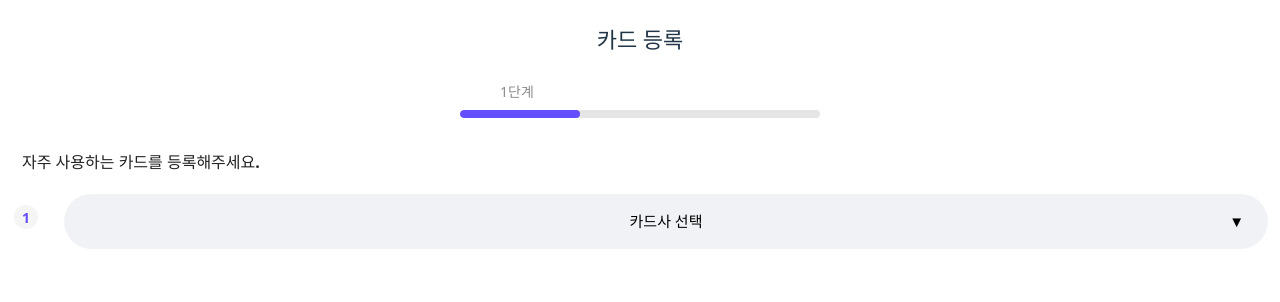
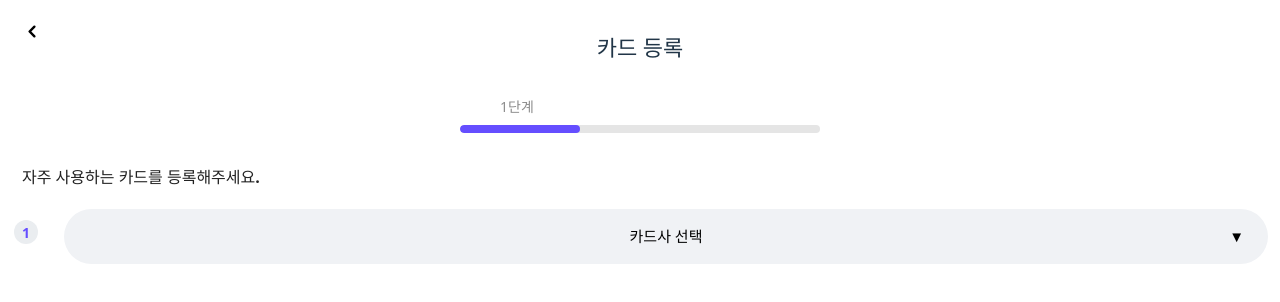
Before and after one commit to NEXUS-SAVEPAY/Frontend, a React (Vite) app: page /card-register in a window 1280 px wide. Shown: the top 302 px of the page. Built offline with nearby package versions, Linux system fonts and the light colour scheme.

Commit message:
feat:세로선, 뒤로가기 기능 추가

```diff
--- a/src/components/Common/StepCircle.jsx
+++ b/src/components/Common/StepCircle.jsx
@@ -1,14 +1,19 @@
-// components/Common/StepCircle.jsx
-
 import React from 'react';
 import styles from './StepCircle.module.css';
 
-function StepCircle({ number }) {
+function StepCircle({ number, hasLineBelow, lineHeight }) {
     return (
-        <div className={styles.circle}>
-            <span className={styles.number}>{number}</span>
+        <div className={styles.wrapper}>
+            <div className={styles.circle}>
+                <span className={styles.number}>{number}</span>
+            </div>
+            {hasLineBelow && (
+                <div
+                    className={styles.verticalLine}
+                    style={{ height: lineHeight || '100%' }}
+                />
+            )}
         </div>
     );
 }
-
 export default StepCircle;
--- a/src/components/Common/StepCircle.module.css
+++ b/src/components/Common/StepCircle.module.css
@@ -1,11 +1,14 @@
-/* components/Common/StepCircle.module.css */
+.wrapper {
+    display: flex;
+    flex-direction: column;
+    align-items: center;
+    position: relative;
+}
 
 .circle {
-    position: static;  /* 또는 fixed도 가능 */
-    top: 140px; /* 카드 등록 문구 기준 위치로 조절 */
     width: 24px;
     height: 24px;
-    background-color: #f5f5f5;
+    background-color: #EAEDF0;
     border-radius: 50%;
     display: flex;
     align-items: center;
@@ -13,12 +16,14 @@
     font-size: 14px;
     font-weight: bold;
     color: #654eff;
-    flex-shrink: 0;
+    z-index: 1;
 }
 
-
-.number {
-    font-size: 14px;
-    font-weight: bold;
-    color: #654eff; /* 보라색 */
+/* 🔽 줄을 absolute로 위치시킴 */
+.verticalLine {
+    position: absolute;
+    top: 100%;
+    width: 2px;
+    background-color:#EAEDF0;
+    margin-top: 4px;
 }
--- a/src/pages/CardRegister/CardRegisterPage.jsx
+++ b/src/pages/CardRegister/CardRegisterPage.jsx
@@ -1,5 +1,7 @@
-import React from 'react';
+import React, { useState } from 'react';
 import { useRecoilState } from 'recoil';
+import { useNavigate } from 'react-router-dom';
+import { HiChevronLeft } from 'react-icons/hi';
 
 import {
     cardCompanyAtom,
@@ -28,17 +30,22 @@ function CardRegisterPage() {
     const [registeredCards, setRegisteredCards] = useRecoilState(registeredCardsAtom);
     const [showDeleteModal, setShowDeleteModal] = useRecoilState(showDeleteModalAtom);
     const [pendingDeleteCard, setPendingDeleteCard] = useRecoilState(pendingDeleteCardAtom);
+    const [isDropdownOpen, setIsDropdownOpen] = useState(false);
 
-    const currentStep = !cardCompany ? 1 : cardCompany && registeredCards.length === 0 ? 2 : 3;
+    const navigate = useNavigate();
+    const handleBack = () => navigate(-1);
+
+    const currentStep = !cardCompany
+        ? 1
+        : cardCompany && registeredCards.length === 0
+        ? 2
+        : 3;
 
     const handleSearch = () => {
         if (cardCompany && cardName) {
             const foundCard = mockCardData.find(
-                (card) =>
-                    card.company === cardCompany &&
-                    card.name.includes(cardName)
+                (card) => card.company === cardCompany && card.name.includes(cardName)
             );
-
             if (foundCard) {
                 setSearchResult(foundCard);
             } else {
@@ -71,60 +78,59 @@ function CardRegisterPage() {
         setPendingDeleteCard(null);
     };
 
+    const handleCompanySelect = (company) => {
+        // 카드사를 새로 선택하면 상태 초기화
+        setCardCompany(company);
+        setCardName('');
+        setSearchResult(null);
+        setRegisteredCards([]);
+    };
+
     return (
         <div className={styles.pageWrapper}>
             <div className={styles.contentWrapper}>
-                <h1 className={styles.title}>카드 등록</h1>
+                <div className={styles.header}>
+                    <button className={styles.backButton} onClick={handleBack}>
+                        <HiChevronLeft size={24} />
+                    </button>
+                    <h1 className={styles.title}>카드 등록</h1>
+                </div>
+
                 <ProgressStepIndicator currentStep={1} totalSteps={3} />
                 <p className={styles.description}>자주 사용하는 카드를 등록해주세요.</p>
 
+                {/* Step 1 */}
                 <div className={`${styles.inputGroupWithStep} ${styles.alignTop}`}>
                     <div className={styles.stepWrapper}>
-                        <StepCircle number={1} />
+                        <div className={styles.circleAndLine}>
+                            <StepCircle
+                                number={1}
+                                hasLineBelow={currentStep >= 2}
+                                lineHeight={isDropdownOpen ? '370px' : '50px'}
+                            />
+                        </div>
                     </div>
                     <div className={styles.inputWithButtonWrapper}>
-                    <CardCompanyDropdown onSelect={setCardCompany} />
+                        <CardCompanyDropdown
+                        selected={cardCompany}
+                        onSelect={handleCompanySelect}
+                        onToggleOpen={(isOpen) => setIsDropdownOpen(isOpen)}
+                        />
                     </div>
                 </div>
 
+                {/* Step 2 */}
                 {currentStep >= 2 && (
                     <>
-                    {/*
-                        <div className={`${styles.inputGroupWithStep} ${styles.alignCenter}`}>
-                            <StepCircle number={2} />
-                            <CardNameInput
-                                value={cardName}
-                                onChange={setCardName}
-                                onSearch={handleSearch}
-                            />
-                        </div>
-
-                        <div className={styles.inputGroup}>
-                            <button
-                                className={styles.searchButton}
-                                onClick={handleSearch}
-                            >
-                                카드 검색 하기
-                            </button>
-                        </div>
-
-                        {searchResult && (
-                            <div className={styles.previewWrapper}>
-                                <CardPreviewBox card={searchResult} />
-                                <button
-                                    className={styles.registerButton}
-                                    onClick={handleRegister}
-                                >
-                                    카드 등록 하기
-                                </button>
-                            </div>
-                        )}
-                    */}
-
-                        {/* Step 2: 카드 이름 입력 + 검색 버튼 같이 묶기 */}
                         <div className={`${styles.inputGroupWithStep} ${styles.alignTop}`}>
                             <div className={styles.stepWrapper}>
-                                <StepCircle number={2} />
+                                <div className={styles.circleAndLine}>
+                                    <StepCircle
+                                        number={2}
+                                        hasLineBelow={currentStep >= 3}
+                                        lineHeight="300px"
+                                    />
+                                </div>
                             </div>
                             <div className={styles.inputWithButtonWrapper}>
                                 <CardNameInput
@@ -132,46 +138,43 @@ function CardRegisterPage() {
                                     onChange={setCardName}
                                     onSearch={handleSearch}
                                 />
-                                <button
-                                    className={styles.searchButton}
-                                    onClick={handleSearch}
-                                >
+                                <button className={styles.searchButton} onClick={handleSearch}>
                                     카드 검색 하기
                                 </button>
                             </div>
                         </div>
 
-
                         {searchResult && (
                             <div className={`${styles.inputGroupWithStep} ${styles.alignTop}`}>
-                                <div className={styles.stepWrapper}></div> {/* 빈칸으로 step 공간 확보 */}
+                                <div className={styles.stepWrapper}></div>
                                 <div className={styles.previewWrapper}>
                                     <CardPreviewBox card={searchResult} />
-                                    <button
-                                        className={styles.registerButton}
-                                        onClick={handleRegister}
-                                    >
+                                    <button className={styles.registerButton} onClick={handleRegister}>
                                         카드 등록 하기
                                     </button>
                                 </div>
                             </div>
                         )}
-
-
                     </>
                 )}
 
+                {/* Step 3 */}
                 {registeredCards.length > 0 && (
                     <>
                         <div className={`${styles.inputGroupWithStep} ${styles.alignMiddle}`}>
                             <div className={styles.resultWrapper}>
-                                <CardSearchResultList cards={registeredCards} onDelete={handleDeleteClick} />
+                                <CardSearchResultList
+                                    cards={registeredCards}
+                                    onDelete={handleDeleteClick}
+                                />
                             </div>
                         </div>
 
                         <div className={`${styles.inputGroupWithStep} ${styles.alignMiddle}`}>
                             <div className={styles.stepWrapper}>
-                                <StepCircle number={3} />
+                                <div className={styles.circleAndLine}>
+                                    <StepCircle number={3} hasLineBelow={false} />
+                                </div>
                             </div>
                             <div className={styles.buttonWrapper}>
                                 <button className={styles.completeButton}>완료 하기</button>
@@ -179,7 +182,6 @@ function CardRegisterPage() {
                         </div>
                     </>
                 )}
-
 
                 {showDeleteModal && (
                     <CardDeleteModal
--- a/src/pages/CardRegister/CardRegisterPage.module.css
+++ b/src/pages/CardRegister/CardRegisterPage.module.css
@@ -128,7 +128,7 @@
     display: flex;
     gap: 12px;
     align-items: flex-start; /* ✅ 이게 핵심 */
-    margin-bottom: 20px;
+    margin-bottom: 30px;
     width: 100%;
     padding-right: 8px;
 }
@@ -179,7 +179,29 @@
 .resultWrapper {
     width: 100%;
     margin-bottom: 20px;
-
+    height:100%;
     display: flex;
     justify-content: center;
 }
+.header {
+    display: flex;
+    align-items: center;
+    justify-content: center;
+    position: relative;
+    width: 100%;
+    height: 56px;
+    margin-bottom: 12px;
+    padding-top: 12px;
+}
+
+.backButton {
+    position: absolute;
+    left: 16px;
+    top: 50%;
+    transform: translateY(-50%);
+    background: none;
+    border: none;
+    color: #000;
+    cursor: pointer;
+    padding: 4px;
+}
```
Also changed, not shown: src/components/Card/CardCompanyDropdown.jsx (+17 -7 lines), src/components/Card/CardNameInput.jsx (line endings or trailing spaces).
